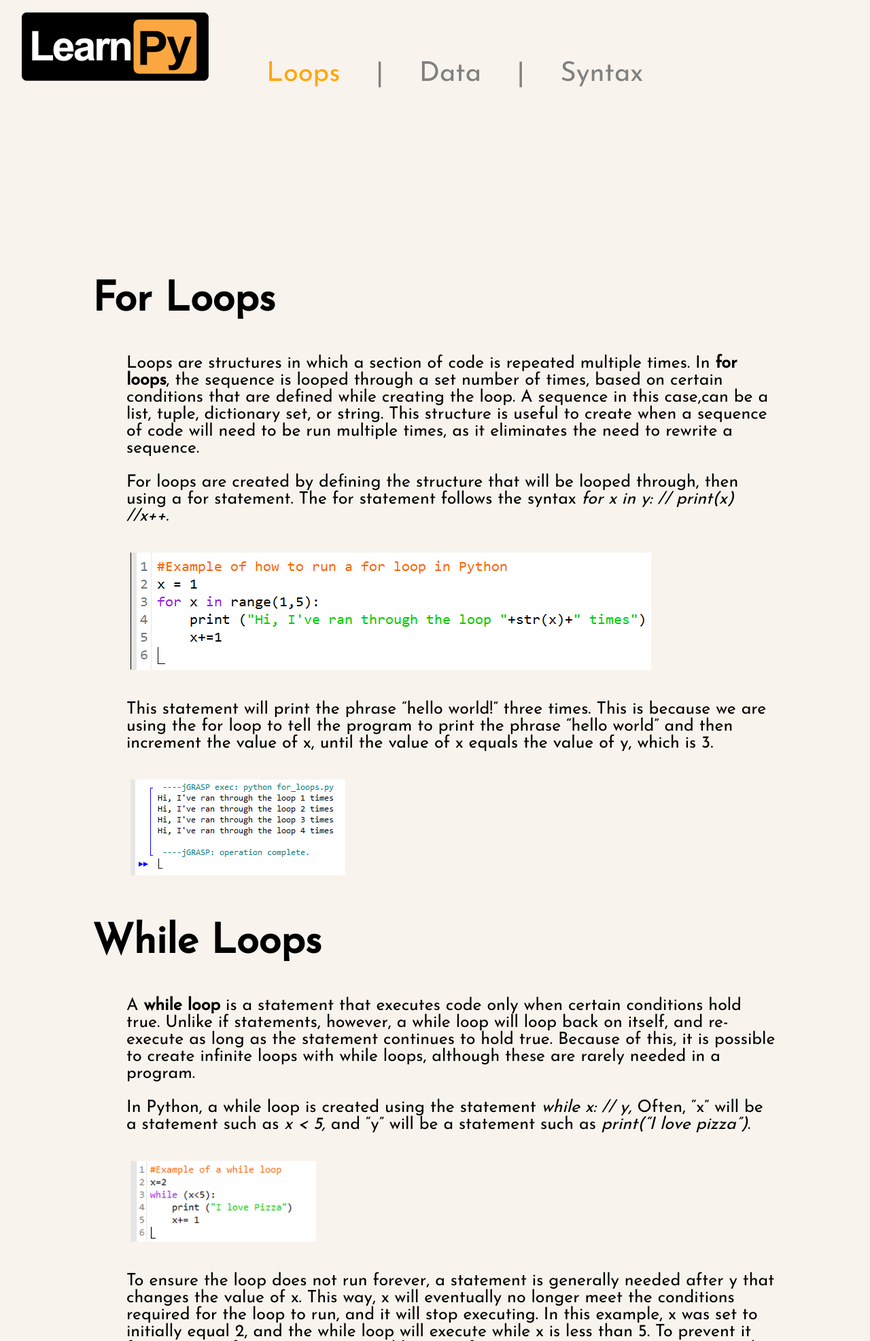
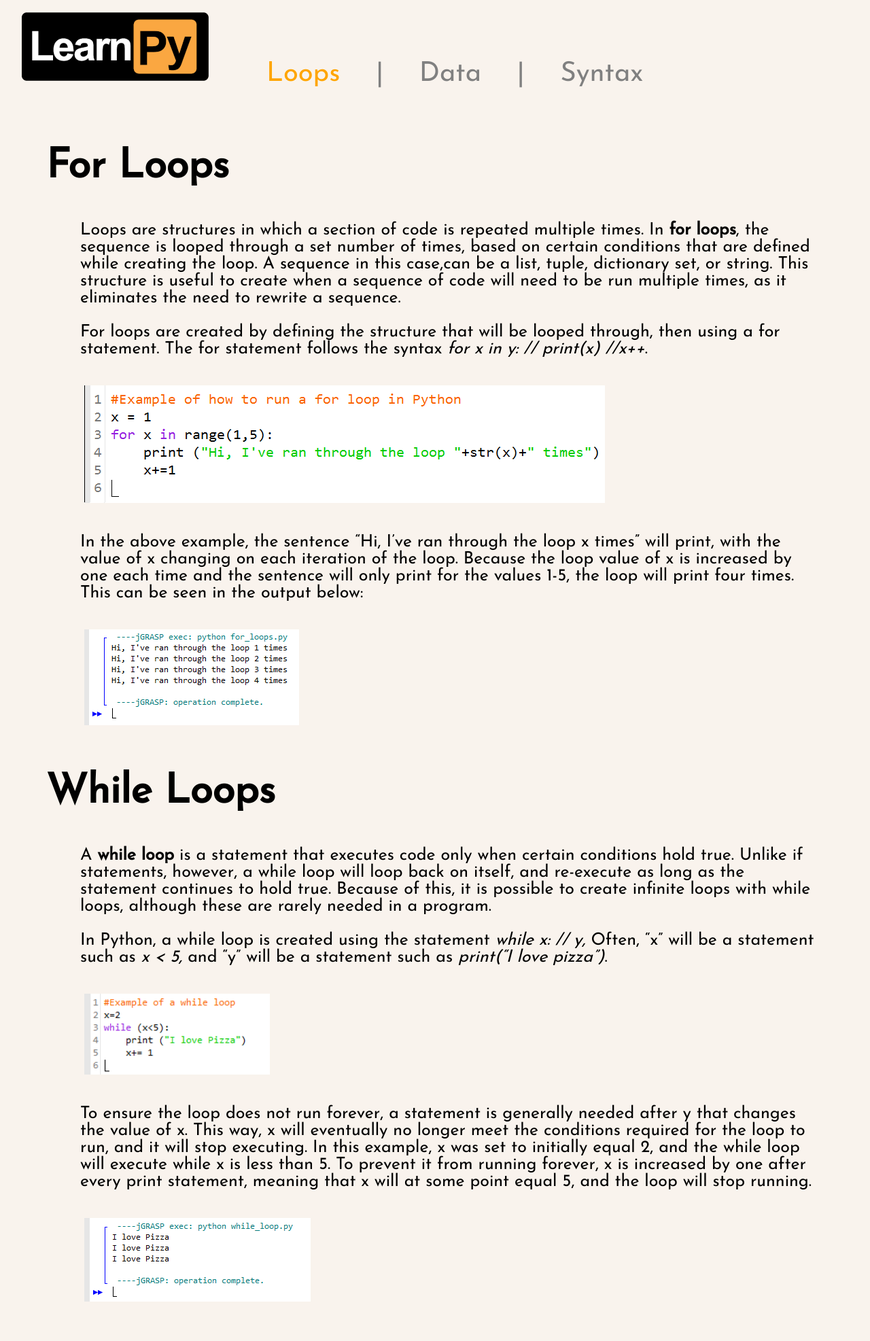
Before and after one commit to rmw1075/WM2-Project, a PHP site: page /loops.php in a window 1280 px wide. Shown: the part 30-2003 px from the top of the page at 68% size. Run offline with PHP 8.4, Linux system fonts and the light colour scheme; data comes from the database, SQL or seed files in the repository.

Commit message:
Modular loops page

```diff
--- a/assets/pages/loops.php
+++ b/assets/pages/loops.php
@@ -1,17 +1,5 @@
-<!DOCTYPE html>
-<!-- LearnPy, Friday November 9 2019 -->
-<html lang="en">
-<head>
-	<title>Loops - LearnPy</title>
-	<meta charset="utf-8" />
-	<meta name="viewport" content="width=device-width, initial-scale=1.0">
-	<link rel="stylesheet" type="text/css" href="../css/template.css" />
-	<link href="https://fonts.googleapis.com/css?family=Josefin+Sans&display=swap" rel="stylesheet">
-	<script type="text/javascript" src=""></script>
-</head>
 
-<body>
-	<div class="content">
+
 		<?php
 		session_start();
         $path = './';
@@ -19,82 +7,29 @@
         include $path . '../inc/header2.php';
         ?>
 
-		<div id="content">
-			<h2></h2>
-			<h2>For Loops</h2>
-                <p>
-                    Loops are structures in which a section of code is repeated multiple times. In <strong>for loops</strong>, the sequence is looped through a set number of times, based on certain conditions that are defined while creating the loop. A sequence in this case,can be a list, tuple, dictionary set, or string. This structure is useful to create when a sequence of code will need to be run multiple times, as it eliminates the need to rewrite a sequence.
-                </p>
-                <p>
-                    For loops are created by defining the structure that will be looped through, then using a for statement. The for statement follows the syntax <i>for x in y: // print(x) //x++</i>.
-                </p>
-                <!--screenshot-->
-				<figure class="codeScreen" style="max-width:766px;">
-					<img id="forCode" src="./../images/codeImages/forloopsCode.png" alt="for Loops" title="for Loops">
-				</figure>
-                <p>
-                    This statement will print the phrase “hello world!” three times. This is because we are using the for loop to tell the program to print the phrase “hello world” and then increment the value of x, until the value of x equals the value of y, which is 3.
-                </p>
-				<figure class="codeScreen" style="max-width:316px;">
-					<img id="forOut" src="./../images/codeImages/forloopsOut.png" alt="for Loops output" title="for Loops output ">
-				</figure>
+        <?php
+            require $path.'../../dbConnect.inc';
+		$sql = "SELECT content FROM modularSite where page='$page'";
+		$result = $mysqli->query($sql);
 
-            <h2>While Loops</h2>
-                <p>
-                    A <strong>while loop</strong> is a statement that executes code only when certain conditions hold true.  Unlike if statements, however, a while loop will loop back on itself, and re-execute as long as the statement continues to hold true.  Because of this, it is possible to create infinite loops with while loops, although these are rarely needed in a program.
+		if($result->num_rows > 0){
 
-                </p>
-                <p>
-                    In Python, a while loop is created using the statement <i>while x: // y,</i>  Often, “x” will be a statement such as <i>x &lt; 5,</i> and “y” will be a statement such as <i>print(“I love pizza”)</i>.
-                </p>
-                <!--screenshot-->
-				<figure class="codeScreen" style="max-width:273px;">
-					<img id="whileCode" src="./../images/codeImages/whileCode.png" alt="while loops" title="while loops ">
-				</figure>
-                <p>
-                    To ensure the loop does not run forever, a statement is generally needed after y that changes the value of x. This way, x will eventually no longer meet the conditions required for the loop to run, and it will stop executing. In this example, x was set to initially equal 2, and the while loop will execute while x is less than 5. To prevent it from running forever, x is increased by one after every print statement, meaning that x will at some point equal 5, and the loop will stop running.
-                </p>
-				<figure class="codeScreen" style="max-width:333px;">
-					<img id="whileOut" src="./../images/codeImages/whileOut.png" alt="while loops output" title="while loops output">
-				</figure>
+			while ($row = $result->FETCH_ASSOC()) {
+				echo $row['content'];
+			}
+		}else{
+			echo "0 results, did something wrong!";
+		}
 
-            <h2>If Statements</h2>
-                <p>
-                    Similar to while loops, <strong>if statements</strong> are blocks of code that only execute if certain conditions are met.  Unlike while loops, however, if statements will only run once, then the code will progress. If the criteria for the loop is not met at all, the program will skip past without running the code within the statement.
+    ?>
 
-                </p>
-                <p>
-                    Sometimes, although not always, if statements are accompanied by an <strong>else statement</strong>. These statements are blocks of code that will execute only if the conditions of the if statement are NOT met. These statements are helpful if you want something specific to happen when conditions are not met, rather than just allowing the program to progress.
-                </p>
-                <p>
-                    If statements are created by defining the condition you want to be met using the statement <i>if condition: // what should happen</i>. Often the condition will be a mathematical statement such as x=y, x&lt;y, etc.
-                </p>
-                <!--screenshot-->
-				<figure class="codeScreen" style="max-width:527px;">
-					<img id="ifCode" src="./../images/codeImages/ifCode.png" alt="if loops" title="if loops ">
-				</figure>
 
-                <p>
-                    In this situation, the statement “Hi, x is 5” will print because the condition “x=5” has been met. If x had been set to equal another number, than nothing would happen when the code was run, because the statement was not met at all.
-                </p>
-                <!--screenshot-->
-				<figure class="codeScreen" style="max-width:353px;">
-					<img id="ifOut" src="./../images/codeImages/ifOut.png" alt="if loops output" title="if loops output">
-				</figure>
-                <p>
-                    In this version of the example, the statement “Hi, x is not 5” will run if x is set to equal any number other than 5. In this case, a line of code from this block is running no matter what the situation. The value of x will determine which line will run, however.
-                </p>
-		</div><!-- End of content -->
-	</div>
 
 	<?php
-         $path = './';
-         $page = 'Home';
          include $path . '../inc/footer.php';
+         mysqli_close($mysqli);
     ?>
-</body>
 <script>
 document.getElementById("loops").style.color = "orange";
 document.getElementById("learn").style.color = "orange";
 </script>
-</html>
```
